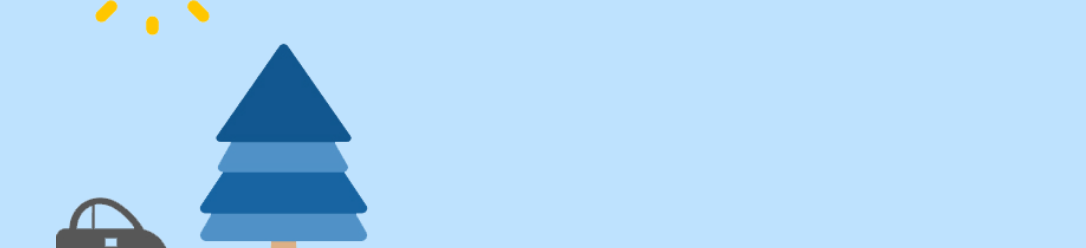
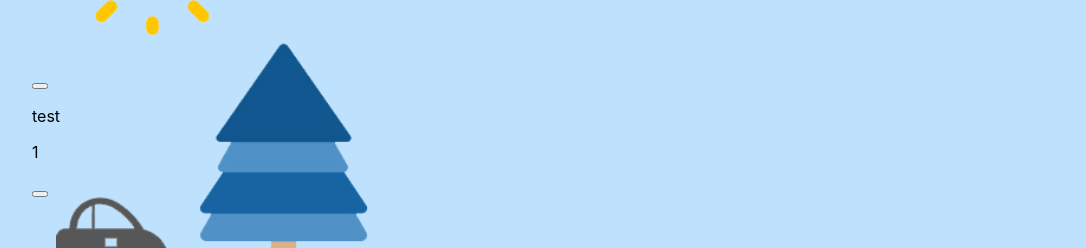
Before and after one commit to Xaimelee/mrhq-website, a React (Create React App) app: page / in a window 1280 px wide. Shown: the part 3171-3419 px from the top of the page, without its empty margins (8-1094 px from the left). Built offline with nearby package versions, Linux system fonts and the light colour scheme.

Commit message:
Reviews and Review components.

```diff
--- a/src/App.js
+++ b/src/App.js
@@ -4,6 +4,7 @@ import SunAndTreeImage from './Images/sun_and_tree.png';
 import Header from './Components/Header';
 import ButtonList from './Components/ButtonList';
 import InfoSlide from './Components/InfoSlide';
+import ShowReviews from './Components/Reviews';
 
 function App() {
   return (
@@ -19,6 +20,7 @@ function App() {
       <div className = "Reviews">
         <img className = "SunAndTreeImage" src={SunAndTreeImage} alt=""/>
         <p className = "ReviewsHeaderText">What our customers are saying</p>
+        <ShowReviews />
       </div>
     </div>
   );
--- /dev/null
+++ b/src/Components/Review.js
@@ -0,0 +1,16 @@
+import React from 'react'
+
+function Review({review, author}) {
+  return (
+    <div className = "Review">
+        <p className = "ReviewText">
+            {review}
+        </p>
+        <p className = "ReviewAuthor">
+            {author}
+        </p>
+    </div>
+  )
+}
+
+export default Review
--- /dev/null
+++ b/src/Components/Reviews.js
@@ -0,0 +1,32 @@
+import React from 'react';
+import Review from './Review';
+import { useState } from "react";
+
+function ShowReviews() {
+    const reviews = [
+        {review: "test", author: "1"},
+        {review: "test", author: "2"},
+        {review: "test", author: "3"}
+    ]
+    const [index, setIndex] = useState(0);
+
+    function changeReview(int) {
+        if (int < 0) {
+            setIndex(reviews.length -1);
+        } else if (int >= reviews.length) {
+            setIndex(0)
+        } else {
+            setIndex(int);
+        }
+    }
+
+    return (
+        <ul className = "ShowReviews">
+            <button className = "ReviewButton" onClick ={() => {changeReview(index - 1)}}></button>
+            <Review review={reviews[index].review} author={reviews[index].author}/>
+            <button className = "ReviewButton" onClick ={() => {changeReview(index + 1)}}></button>
+        </ul>
+    )
+}
+
+export default ShowReviews
```
